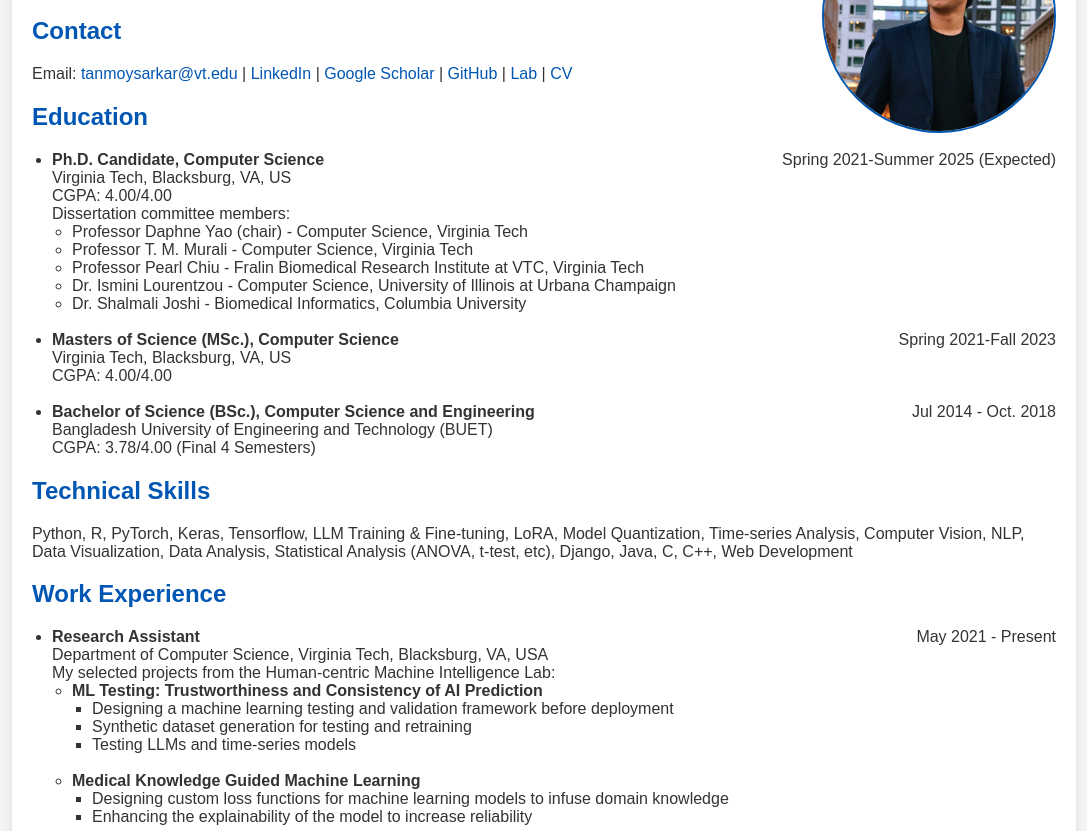
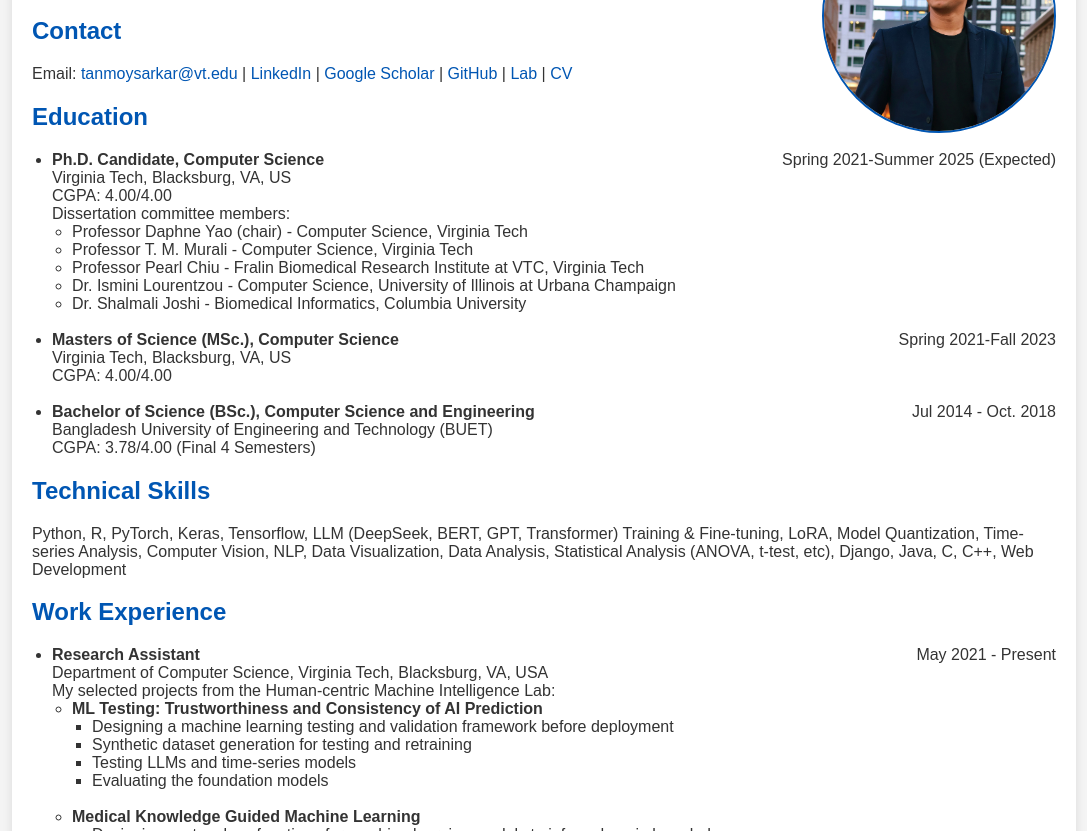
Before and after one commit to PiasTanmoy/Tanmoy_CV, a plain HTML site: page index.html in a window 1280 px wide. Shown: the part 121-952 px from the top of the page, without its empty margins (96-1183 px from the left). Drawn offline with Linux system fonts and the light colour scheme.

Commit message:
Update index.html

```diff
--- a/index.html
+++ b/index.html
@@ -98,7 +98,7 @@
 
         <section>
             <h2>Technical Skills</h2>
-            <p>Python, R, PyTorch, Keras, Tensorflow, LLM Training & Fine-tuning, LoRA,
+            <p>Python, R, PyTorch, Keras, Tensorflow, LLM (DeepSeek, BERT, GPT, Transformer) Training & Fine-tuning, LoRA,
                 Model Quantization, Time-series Analysis, Computer Vision, NLP, Data Visualization,
                 Data Analysis, Statistical Analysis (ANOVA, t-test, etc), Django, Java, C, C++,
                 Web Development
@@ -119,6 +119,7 @@
                                 <li>Designing a machine learning testing and validation framework before deployment</li>
                                 <li>Synthetic dataset generation for testing and retraining</li>
                                 <li>Testing LLMs and time-series models</li>
+                                <li>Evaluating the foundation models</li>
                             </ul>
                         </li>
                       <br>
```
